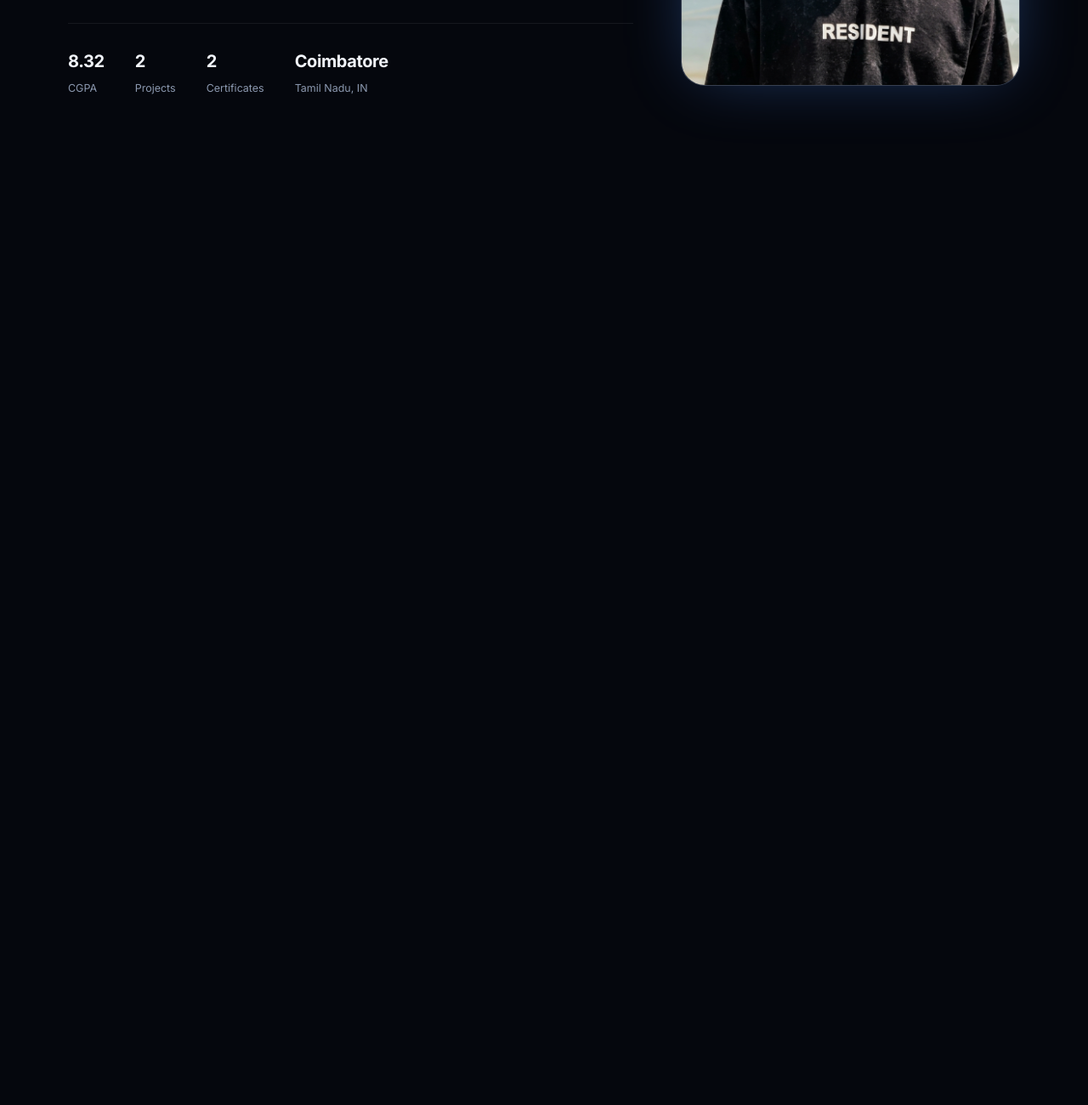
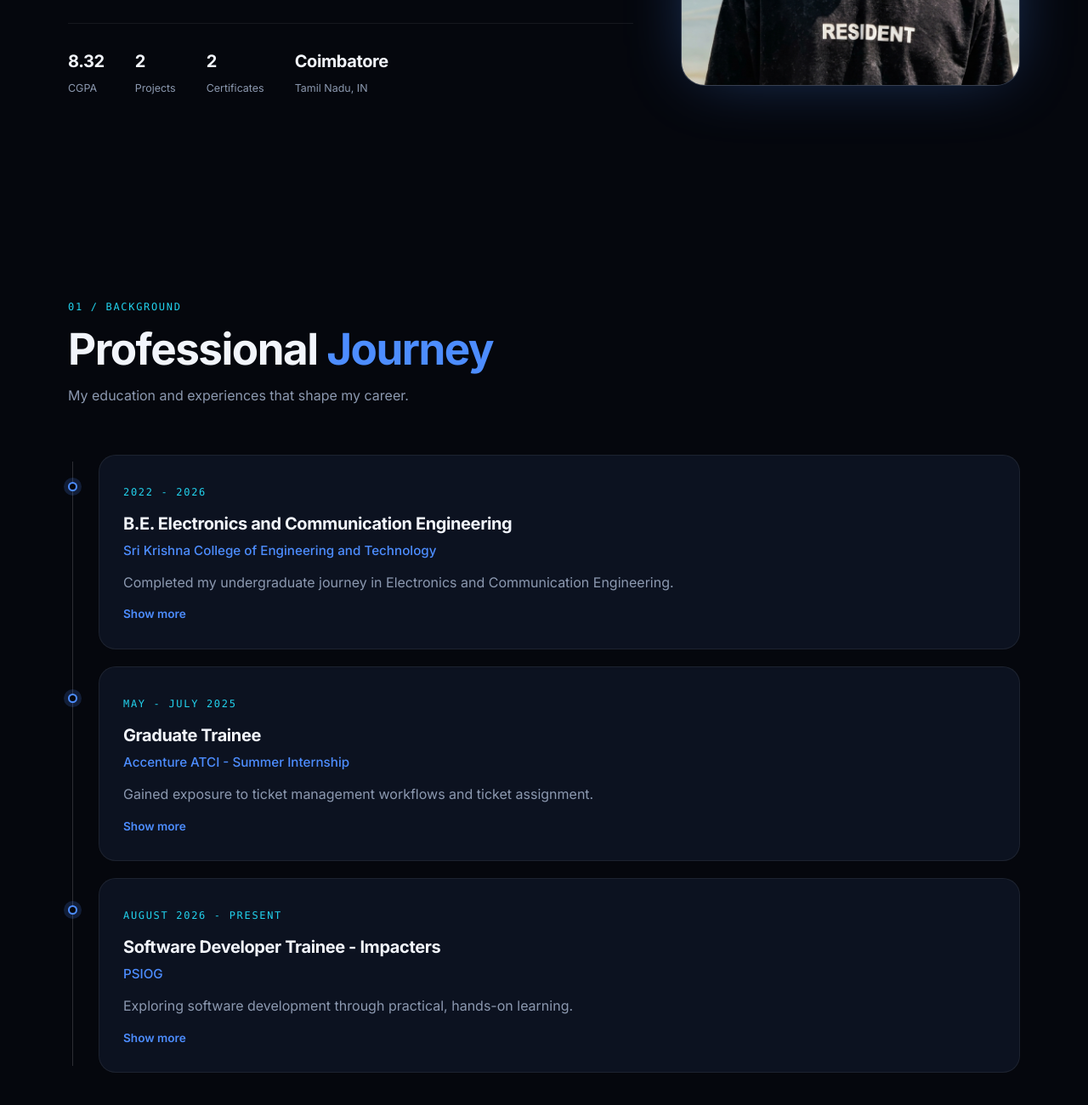
Before and after one commit to SanjayRaj2809/SanjayRaj-Portfolio-Rebuild, a plain HTML site: page index.html in a window 1280 px wide. Shown: the part 578-1878 px from the top of the page at 85% size. Before the commit the page ends 800 px from the top, so only its background shows below. Drawn offline with Linux system fonts and the light colour scheme.

Commit message:
feat: add JOURNEY section

```diff
--- a/css/style.css
+++ b/css/style.css
@@ -131,3 +131,26 @@ ul { list-style: none; }
     html { scroll-behavior: auto; }
     *, *::before, *::after { animation: none !important; transition: none !important; }
 }
+
+
+/* ---------- Professional Journey (original ZIP) ---------- */
+/* ---------- Timeline ---------- */
+.timeline { position: relative; padding-left: 36px; }
+.timeline::before { content: ""; position: absolute; left: 5px; top: 8px; bottom: 8px; width: 1px; background: var(--border-strong); }
+.timeline-item { position: relative; margin-bottom: 20px; }
+.timeline-item::before {
+    content: ""; position: absolute; left: -36px; top: 32px; width: 11px; height: 11px; border-radius: 50%;
+    background: var(--bg-primary); border: 2px solid var(--accent-primary);
+    box-shadow: 0 0 0 5px color-mix(in srgb, var(--accent-primary) 18%, transparent);
+}
+.timeline-card { padding: 28px; }
+.timeline-card h3 { font-size: 1.25rem; letter-spacing: -0.02em; margin: 10px 0 2px; }
+.timeline-card h4 { font-size: 0.95rem; font-weight: 500; color: var(--accent-primary); margin-bottom: 12px; }
+.timeline-card p { color: var(--text-secondary); }
+.timeline-more { display: grid; grid-template-rows: 0fr; transition: grid-template-rows 0.4s ease; }
+.timeline-more > div { overflow: hidden; }
+.timeline-more p { margin-top: 10px; }
+.timeline-card.expanded .timeline-more { grid-template-rows: 1fr; }
+.timeline-highlight { display: inline-block; padding: 4px 12px; border-radius: 999px; background: var(--bg-elevated); color: var(--accent-secondary) !important; font-family: var(--font-mono); font-size: 0.8rem; }
+.toggle-more { margin-top: 16px; font-size: 0.85rem; font-weight: 600; color: var(--accent-primary); }
+.toggle-more:hover { color: var(--accent-secondary); }
--- a/index.html
+++ b/index.html
@@ -90,6 +90,59 @@
     </div>
 </section>
 
+
+
+    <!-- JOURNEY -->
+    <section class="section journey" id="journey">
+            <div class="section-heading reveal">
+                <p class="section-label">01 / Background</p>
+                <h2>Professional <span>Journey</span></h2>
+                <p>My education and experiences that shape my career.</p>
+            </div>
+
+            <div class="timeline">
+                <article class="timeline-item reveal">
+                    <div class="timeline-card spot">
+                        <span class="timeline-date">2022 - 2026</span>
+                        <h3>B.E. Electronics and Communication Engineering</h3>
+                        <h4>Sri Krishna College of Engineering and Technology</h4>
+                        <p>Completed my undergraduate journey in Electronics and Communication Engineering.</p>
+                        <div class="timeline-more"><div>
+                            <p>Built a foundation in technology, analytical thinking and problem-solving.</p>
+                            <p class="timeline-highlight">CGPA: 8.32</p>
+                        </div></div>
+                        <button class="toggle-more" aria-expanded="false">Show more</button>
+                    </div>
+                </article>
+
+                <article class="timeline-item reveal">
+                    <div class="timeline-card spot">
+                        <span class="timeline-date">May - July 2025</span>
+                        <h3>Graduate Trainee</h3>
+                        <h4>Accenture ATCI - Summer Internship</h4>
+                        <p>Gained exposure to ticket management workflows and ticket assignment.</p>
+                        <div class="timeline-more"><div>
+                            <p>Learned how employees handle and respond to service requests.</p>
+                        </div></div>
+                        <button class="toggle-more" aria-expanded="false">Show more</button>
+                    </div>
+                </article>
+
+                <article class="timeline-item reveal">
+                    <div class="timeline-card spot">
+                        <span class="timeline-date">August 2026 - Present</span>
+                        <h3>Software Developer Trainee - Impacters</h3>
+                        <h4>PSIOG</h4>
+                        <p>Exploring software development through practical, hands-on learning.</p>
+                        <div class="timeline-more"><div>
+                            <p>Git and GitHub, OOP concepts, C++, SQL Server, HTML, CSS and JavaScript.</p>
+                        </div></div>
+                        <button class="toggle-more" aria-expanded="false">Show more</button>
+                    </div>
+                </article>
+            </div>
+        </section>
+
 </main>
 
 <script src="js/main.js"></script>
--- a/js/main.js
+++ b/js/main.js
@@ -109,4 +109,46 @@
     }
 
 
+    /* ---------- Scroll reveal (staggered) ---------- */
+    const revealElements = $$(".reveal");
+
+    revealElements.forEach(function (element) {
+        const index = Array.from(element.parentElement.children).indexOf(element);
+        element.style.setProperty("--delay", Math.min(index, 5) * 0.07 + "s");
+    });
+
+    if ("IntersectionObserver" in window) {
+        const revealObserver = new IntersectionObserver(function (entries, observer) {
+            entries.forEach(function (entry) {
+                if (entry.isIntersecting) {
+                    entry.target.classList.add("visible");
+                    observer.unobserve(entry.target);
+                }
+            });
+        }, { threshold: 0.12 });
+
+        revealElements.forEach(function (element) {
+            revealObserver.observe(element);
+        });
+    } else {
+        revealElements.forEach(function (element) {
+            element.classList.add("visible");
+        });
+    }
+
+
+    /* ---------- Timeline "Show more" ---------- */
+    $$(".toggle-more").forEach(function (button) {
+        button.addEventListener("click", function () {
+            const card = button.closest(".timeline-card");
+            if (!card) return;
+
+            const expanded = card.classList.toggle("expanded");
+
+            button.textContent = expanded ? "Show less" : "Show more";
+            button.setAttribute("aria-expanded", String(expanded));
+        });
+    });
+
+
 })();
```
Also changed, not shown: 1 other file.
